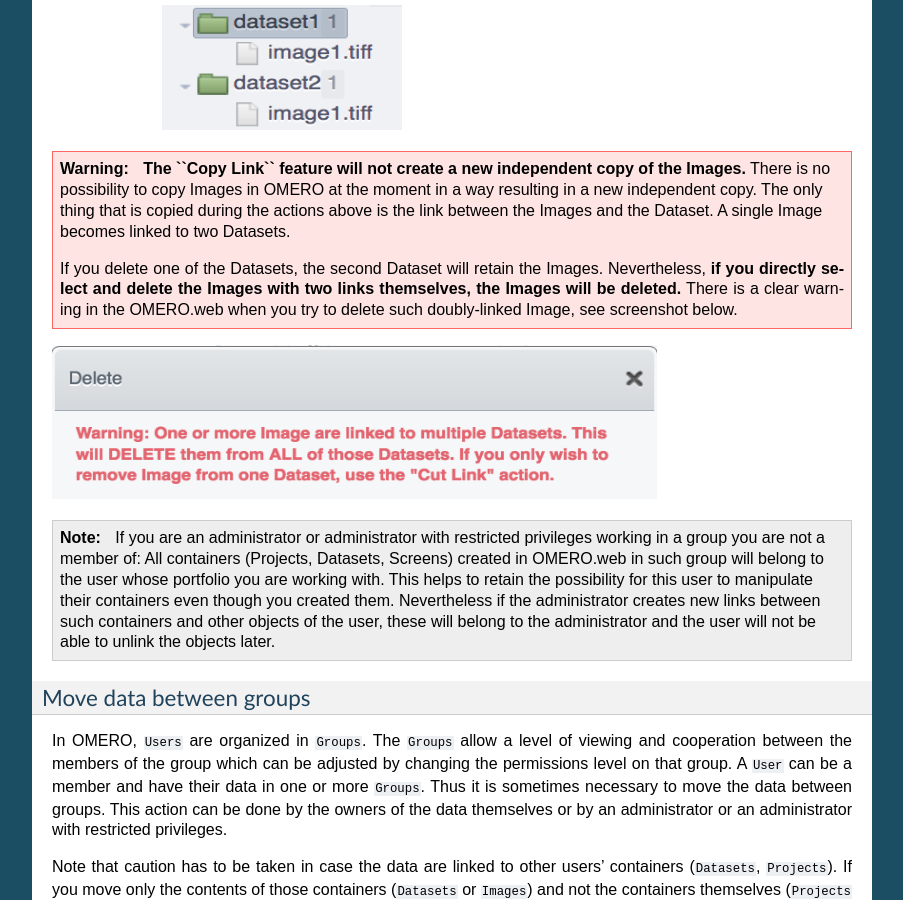
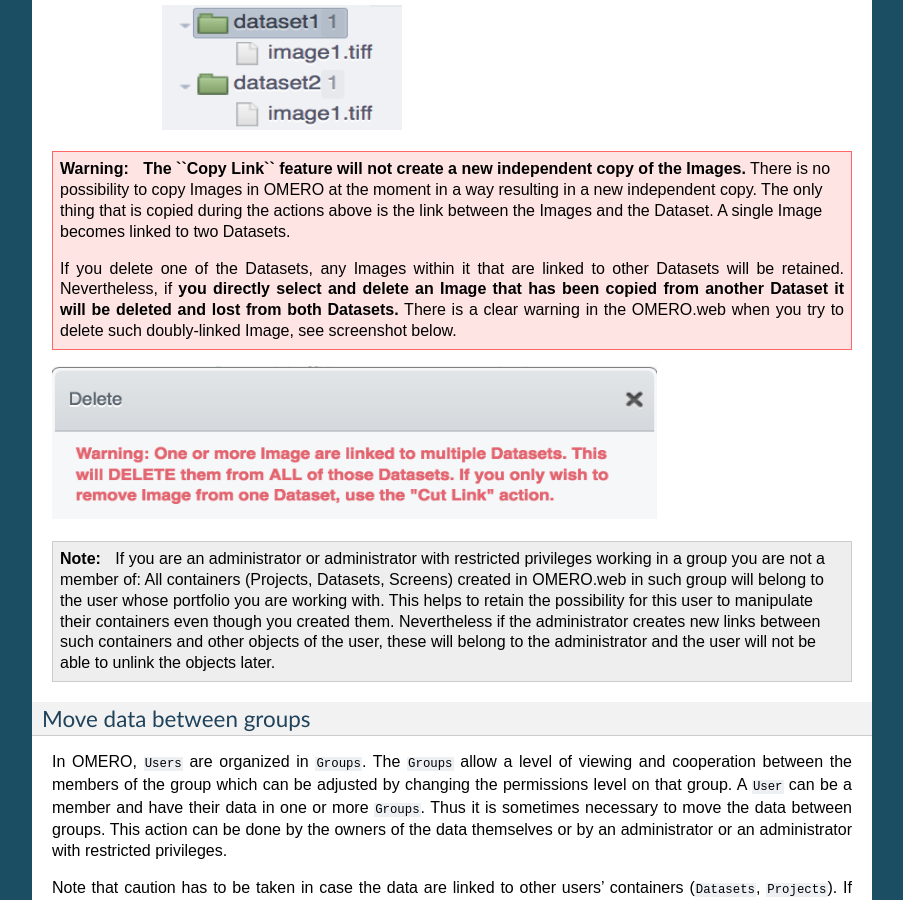
Before and after one commit to ome/omero-guide-introduction, a Sphinx documentation site: the page built from docs/data-management.rst, in a window 1280 px wide and 900 px high, scrolled down 4204 px. Shown: the whole window, without its empty margins (198-1101 px from the left). Built offline with Sphinx 7.4.7, drawn with Linux system fonts in a browser that asks for light colours.

Commit message:
Reformulate the second part of warning

```diff
--- a/docs/data-management.rst
+++ b/docs/data-management.rst
@@ -151,7 +151,7 @@
 .. warning::
     **The ``Copy Link`` feature will not create a new independent copy of the Images.** There is no possibility to copy Images in OMERO at the moment in a way resulting in a new independent copy. The only thing that is copied during the actions above is the link between the Images and the Dataset. A single Image becomes linked to two Datasets.
 
-    If you delete one of the Datasets, the second Dataset will retain the Images. Nevertheless, **if you directly select and delete the Images with two links themselves, the Images will be deleted.** There is a clear warning in the OMERO.web when you try to delete such doubly-linked Image, see screenshot below.
+    If you delete one of the Datasets, any Images within it that are linked to other Datasets will be retained. Nevertheless, if **you directly select and delete an Image that has been copied from another Dataset it will be deleted and lost from both Datasets.** There is a clear warning in the OMERO.web when you try to delete such doubly-linked Image, see screenshot below.
 
 
 |image2e|
```
